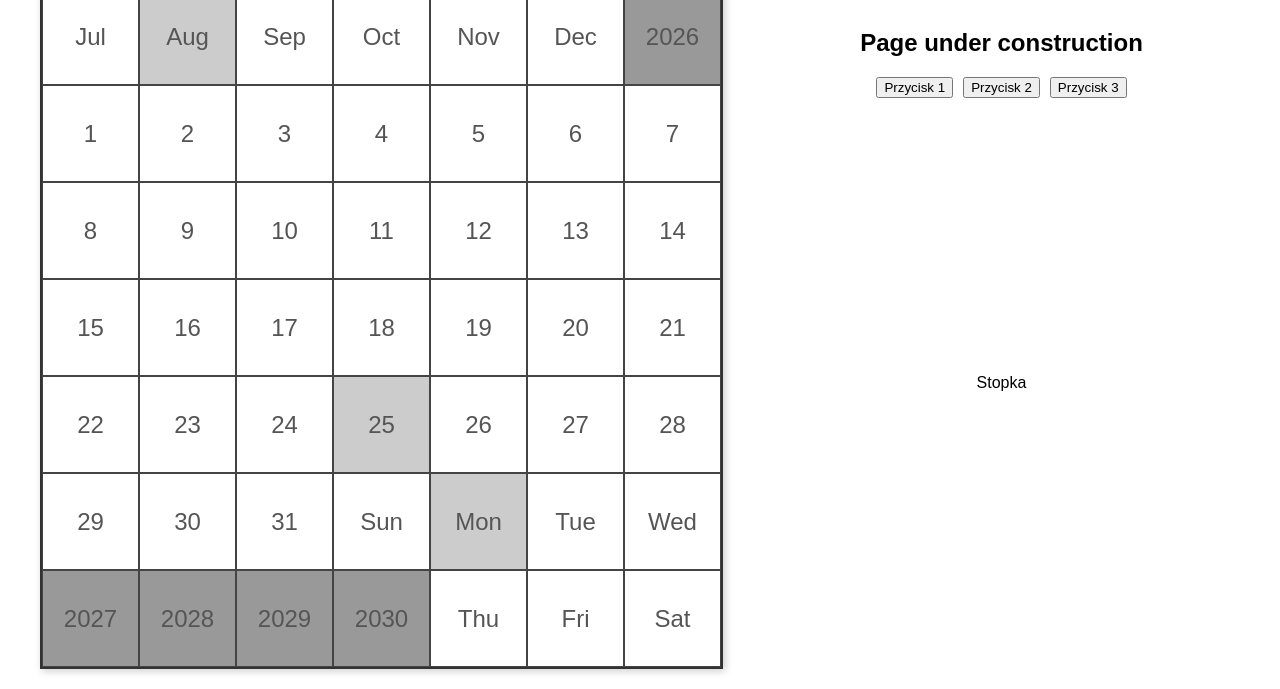
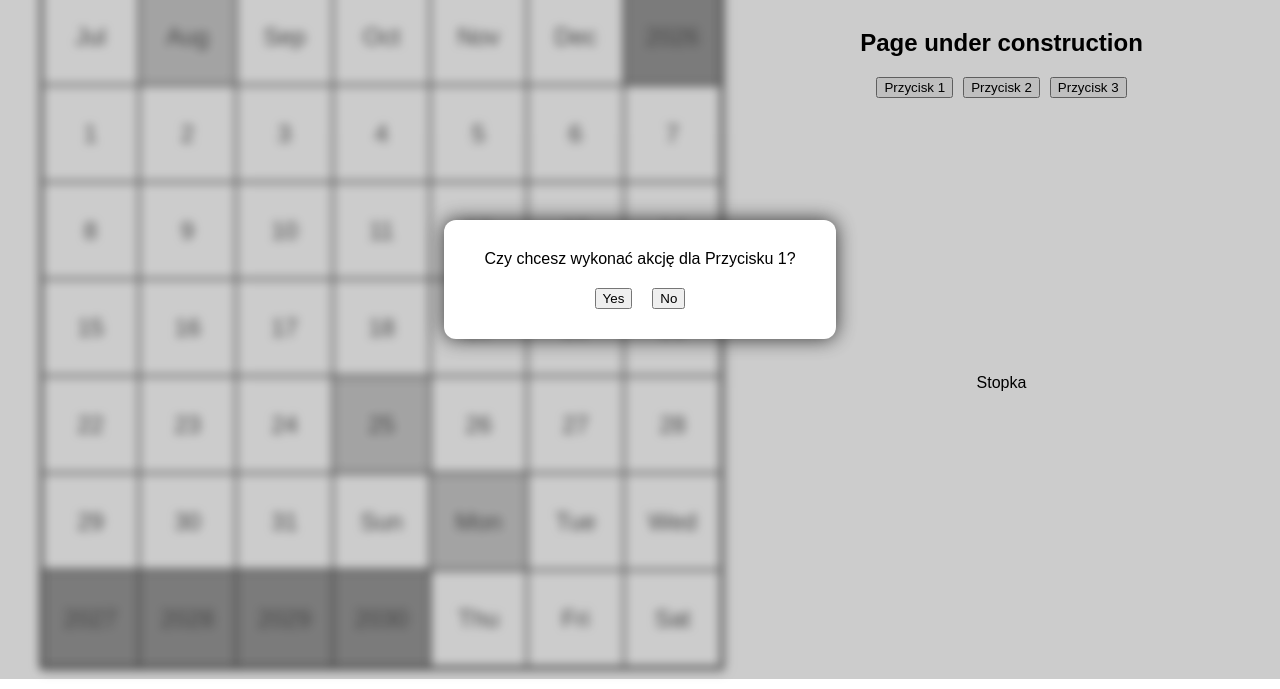
Before and after one commit to BogdanPasterak/BogdanPasterak.github.io, a plain HTML site: page index.html in a window 1280 px wide. Both pictures are taken after a click on the button "Przycisk 1". Shown: the part 121-810 px from the top of the page. Drawn offline with Linux system fonts and the light colour scheme.

Commit message:
okno modal

```diff
--- a/index.html
+++ b/index.html
@@ -30,5 +30,16 @@
     </div>
     <script type="module" src="shapes.js"></script>
     <script type="module" src="script.js"></script>
+
+    <!-- Modal -->
+    <div id="modal" class="modal-hidden">
+      <div class="modal-content">
+        <span id="modal-message"></span>
+        <div class="modal-buttons">
+          <button id="modal-yes">Yes</button>
+          <button id="modal-no">No</button>
+        </div>
+      </div>
+    </div>
 </body>
 </html>
--- a/script.js
+++ b/script.js
@@ -2,6 +2,12 @@ import Shapes from "./shapes.js";
 
 // urzywane stale
 const board = document.getElementById('board');
+const modal = document.getElementById('modal');
+const msg = document.getElementById('modal-message');
+const yesBtn = document.getElementById('modal-yes');
+const noBtn = document.getElementById('modal-no');
+
+
 
 
 // zmienne
@@ -142,6 +148,32 @@ function setYear(nr) {
     document.querySelectorAll('.year')[nr - 2025].classList.add("today");
 }
 
+// Modals
+function showModal(message, callback) {
+    msg.textContent = message;
+    modal.classList.remove('modal-hidden');
+    board.classList.add('modal-blur');
+
+    yesBtn.onclick = () => {
+        modal.classList.add('modal-hidden');
+        board.classList.remove('modal-blur');
+        callback(true);
+    };
+    noBtn.onclick = () => {
+        modal.classList.add('modal-hidden');
+        board.classList.remove('modal-blur');
+        callback(false);
+    };
+}
+
+// Przykład użycia:
+// showModal("Czy chcesz kontynuować?", function(result) {
+//     if(result) {
+//         console.log("Wybrano YES");
+//     } else {
+//         console.log("Wybrano NO");
+//     }
+// });
 
 
 // START
@@ -149,3 +181,15 @@ generatePlansza();
 
 window.addEventListener('DOMContentLoaded', resizeBoard);
 window.addEventListener('resize', resizeBoard);
+
+document.querySelector('.buttons-container button:nth-child(1)').onclick = function() {
+    showModal("Czy chcesz wykonać akcję dla Przycisku 1?", function(result) {
+        if(result) {
+            console.log("Użytkownik wybrał YES dla Przycisku 1");
+            // tutaj możesz dodać własną akcję
+        } else {
+            console.log("Użytkownik wybrał NO dla Przycisku 1");
+            // tutaj możesz dodać własną akcję
+        }
+    });
+};
--- a/style.css
+++ b/style.css
@@ -177,3 +177,39 @@ h1, .sidebar h1 {
         height: auto;
     }
 }
+
+/* Modal - początkowo ukryty */
+.modal-hidden {
+    display: none !important;
+}
+
+#modal {
+    position: fixed;
+    top: 0; left: 0;
+    width: 100vw; height: 100vh;
+    background: rgba(0,0,0,0.2);
+    display: flex;
+    align-items: center;
+    justify-content: center;
+    z-index: 1000;
+}
+
+#modal .modal-content {
+    background: white;
+    padding: 30px 40px;
+    border-radius: 12px;
+    box-shadow: 0 0 20px #333;
+    text-align: center;
+    min-width: 250px;
+}
+
+#modal .modal-buttons {
+    margin-top: 20px;
+    display: flex;
+    justify-content: center;
+    gap: 20px;
+}
+
+#board.modal-blur {
+    filter: blur(5px);
+}
```
